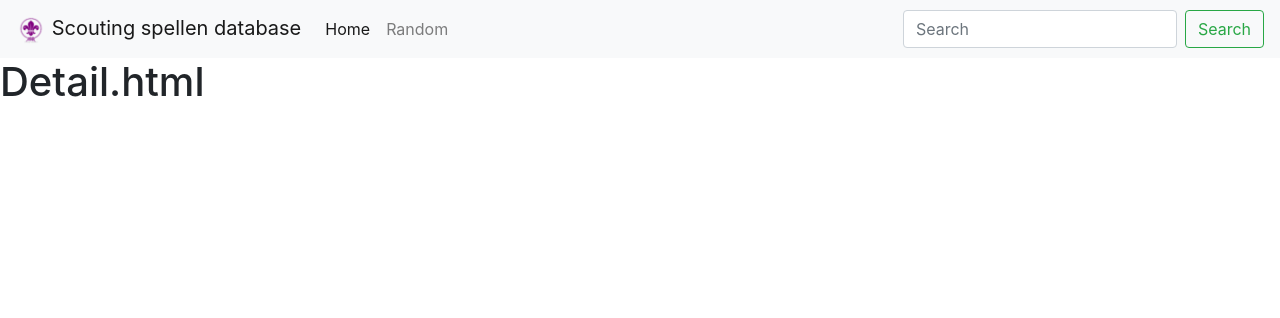
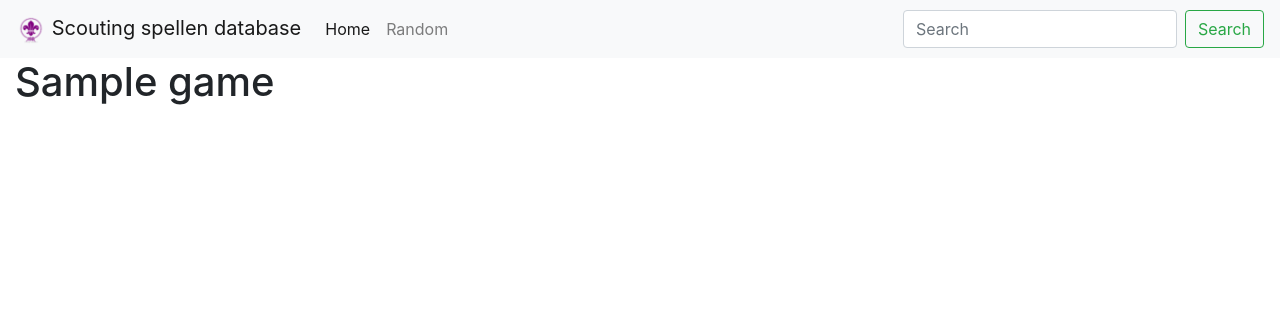
Before and after one commit to PepijnHogervorst/GameLibraryDjango, a Django app: template GameLibrary/games/templates/games/detail.html in a window 1280 px wide. Shown: the top 318 px of the page. Run offline with Django 3.2, Linux system fonts and the light colour scheme; tables that the repository leaves empty hold one stand-in row (values such as "Sample post"); the template is opened without the code that fills it: values that come from a table or form of the project are taken from there, most other values are stand-ins (such as "Sample title", 1, 10 or a date in 2020); some libraries are stand-ins or nearby versions.

Commit message:
#0 Update detail view and views.py

```diff
--- a/GameLibrary/games/templates/games/detail.html
+++ b/GameLibrary/games/templates/games/detail.html
@@ -1,10 +1,12 @@
 {% extends 'base.html' %}
 
 {% block head %}
-    <title>Scouting game {% if title %} {{ title }} {% endif %}</title>
+    <title>{% if game %} {{ game.name }} {% endif %}</title>
 {% endblock%}
 
 
 {% block body %}
-    <h1>Detail.html</h1>
+<div class="container-fluid">
+    <h1>{{ game.name }}</h1>
+</div>
 {% endblock %}
```
Also changed, not shown: GameLibrary/games/views.py (+4 -3 lines).
